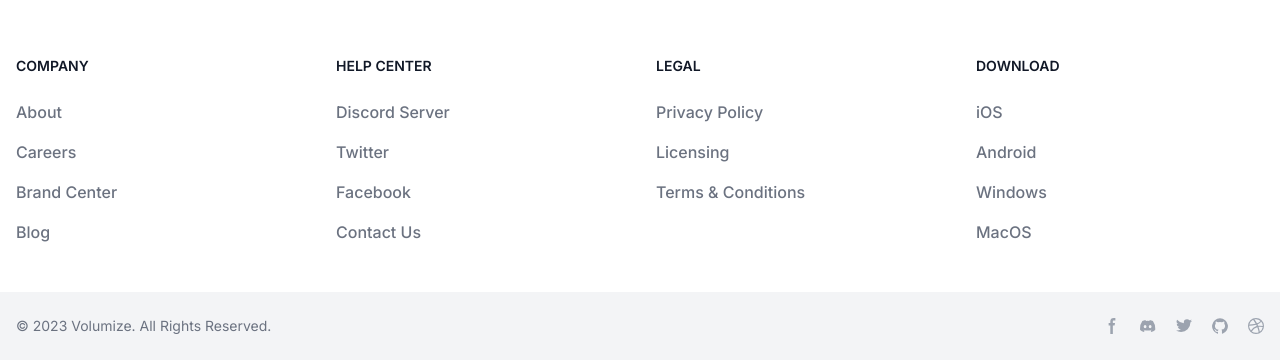
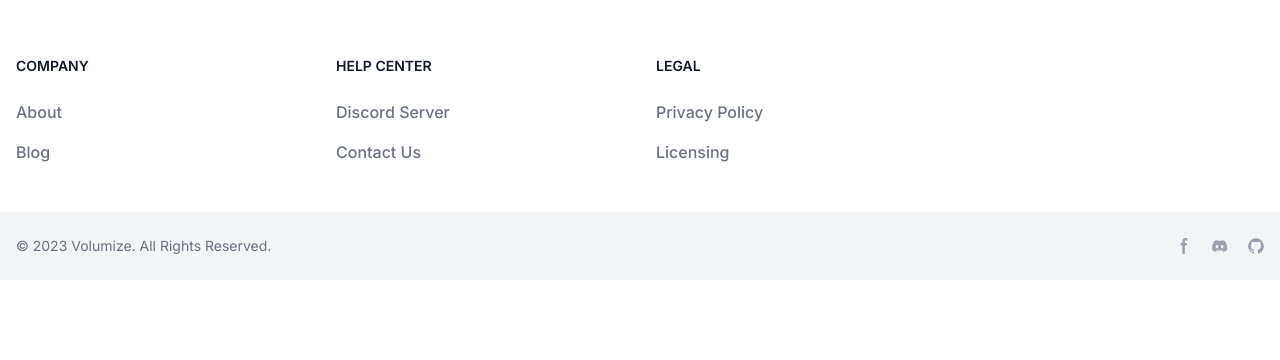
Before and after one commit to Zhassulan1/Volumize-Front, a Next.js app: page /create in a window 1280 px wide. Shown: the part 836-1196 px from the top of the page. After the commit the page ends 1116 px from the top, so only its background shows below. Built offline with nearby package versions, Linux system fonts and the light colour scheme.

Commit message:
added langind

```diff
--- a/src/app/components/footer/index.tsx
+++ b/src/app/components/footer/index.tsx
@@ -14,12 +14,6 @@ export default function Footer() {
                                 <a href="#" className=" hover:underline">About</a>
                             </li>
                             <li className="mb-4">
-                    <a href="#" className="hover:underline">Careers</a>
-                </li>
-                <li className="mb-4">
-                    <a href="#" className="hover:underline">Brand Center</a>
-                </li>
-                <li className="mb-4">
                                 <a href="#" className="hover:underline">Blog</a>
                             </li>
                         </ul>
@@ -29,12 +23,6 @@ export default function Footer() {
                         <ul className="text-gray-500 dark:text-gray-400 font-medium">
                             <li className="mb-4">
                                 <a href="#" className="hover:underline">Discord Server</a>
-                </li>
-                <li className="mb-4">
-                    <a href="#" className="hover:underline">Twitter</a>
-                </li>
-                <li className="mb-4">
-                    <a href="#" className="hover:underline">Facebook</a>
                             </li>
                             <li className="mb-4">
                                 <a href="#" className="hover:underline">Contact Us</a>
@@ -50,29 +38,10 @@ export default function Footer() {
                             <li className="mb-4">
                                 <a href="#" className="hover:underline">Licensing</a>
                             </li>
-                <li className="mb-4">
-                    <a href="#" className="hover:underline">Terms &amp; Conditions</a>
-                </li>
-            </ul>
-        </div>
-        <div>
-            <h2 className="mb-6 text-sm font-semibold text-gray-900 uppercase dark:text-white">Download</h2>
-            <ul className="text-gray-500 dark:text-gray-400 font-medium">
-                <li className="mb-4">
-                    <a href="#" className="hover:underline">iOS</a>
-                </li>
-                <li className="mb-4">
-                    <a href="#" className="hover:underline">Android</a>
-                </li>
-                <li className="mb-4">
-                    <a href="#" className="hover:underline">Windows</a>
-                </li>
-                <li className="mb-4">
-                    <a href="#" className="hover:underline">MacOS</a>
-                </li>
                         </ul>
                     </div>
                 </div>
+
                 <div className="px-4 py-6 bg-gray-100 dark:bg-gray-700 md:flex md:items-center md:justify-between">
                     <span className="text-sm text-gray-500 dark:text-gray-300 sm:text-center">© 2023 <a href="#">Volumize</a>. All Rights Reserved.
                     </span>
@@ -90,22 +59,10 @@ export default function Footer() {
                             <span className="sr-only">Discord community</span>
                         </a>
                         <a href="#" className="text-gray-400 hover:text-gray-900 dark:hover:text-white">
-                  <svg className="w-4 h-4" aria-hidden="true" xmlns="http://www.w3.org/2000/svg" fill="currentColor" viewBox="0 0 20 17">
-                    <path fillRule="evenodd" d="M20 1.892a8.178 8.178 0 0 1-2.355.635 4.074 4.074 0 0 0 1.8-2.235 8.344 8.344 0 0 1-2.605.98A4.13 4.13 0 0 0 13.85 0a4.068 4.068 0 0 0-4.1 4.038 4 4 0 0 0 .105.919A11.705 11.705 0 0 1 1.4.734a4.006 4.006 0 0 0 1.268 5.392 4.165 4.165 0 0 1-1.859-.5v.05A4.057 4.057 0 0 0 4.1 9.635a4.19 4.19 0 0 1-1.856.07 4.108 4.108 0 0 0 3.831 2.807A8.36 8.36 0 0 1 0 14.184 11.732 11.732 0 0 0 6.291 16 11.502 11.502 0 0 0 17.964 4.5c0-.177 0-.35-.012-.523A8.143 8.143 0 0 0 20 1.892Z" clipRule="evenodd"/>
-                </svg>
-                  <span className="sr-only">Twitter page</span>
-              </a>
-              <a href="#" className="text-gray-400 hover:text-gray-900 dark:hover:text-white">
                             <svg className="w-4 h-4" aria-hidden="true" xmlns="http://www.w3.org/2000/svg" fill="currentColor" viewBox="0 0 20 20">
                                 <path fillRule="evenodd" d="M10 .333A9.911 9.911 0 0 0 6.866 19.65c.5.092.678-.215.678-.477 0-.237-.01-1.017-.014-1.845-2.757.6-3.338-1.169-3.338-1.169a2.627 2.627 0 0 0-1.1-1.451c-.9-.615.07-.6.07-.6a2.084 2.084 0 0 1 1.518 1.021 2.11 2.11 0 0 0 2.884.823c.044-.503.268-.973.63-1.325-2.2-.25-4.516-1.1-4.516-4.9A3.832 3.832 0 0 1 4.7 7.068a3.56 3.56 0 0 1 .095-2.623s.832-.266 2.726 1.016a9.409 9.409 0 0 1 4.962 0c1.89-1.282 2.717-1.016 2.717-1.016.366.83.402 1.768.1 2.623a3.827 3.827 0 0 1 1.02 2.659c0 3.807-2.319 4.644-4.525 4.889a2.366 2.366 0 0 1 .673 1.834c0 1.326-.012 2.394-.012 2.72 0 .263.18.572.681.475A9.911 9.911 0 0 0 10 .333Z" clipRule="evenodd"/>
                             </svg>
                             <span className="sr-only">GitHub account</span>
-              </a>
-              <a href="#" className="text-gray-400 hover:text-gray-900 dark:hover:text-white">
-                  <svg className="w-4 h-4" aria-hidden="true" xmlns="http://www.w3.org/2000/svg" fill="currentColor" viewBox="0 0 20 20">
-                    <path fillRule="evenodd" d="M10 0a10 10 0 1 0 10 10A10.009 10.009 0 0 0 10 0Zm6.613 4.614a8.523 8.523 0 0 1 1.93 5.32 20.094 20.094 0 0 0-5.949-.274c-.059-.149-.122-.292-.184-.441a23.879 23.879 0 0 0-.566-1.239 11.41 11.41 0 0 0 4.769-3.366ZM8 1.707a8.821 8.821 0 0 1 2-.238 8.5 8.5 0 0 1 5.664 2.152 9.608 9.608 0 0 1-4.476 3.087A45.758 45.758 0 0 0 8 1.707ZM1.642 8.262a8.57 8.57 0 0 1 4.73-5.981A53.998 53.998 0 0 1 9.54 7.222a32.078 32.078 0 0 1-7.9 1.04h.002Zm2.01 7.46a8.51 8.51 0 0 1-2.2-5.707v-.262a31.64 31.64 0 0 0 8.777-1.219c.243.477.477.964.692 1.449-.114.032-.227.067-.336.1a13.569 13.569 0 0 0-6.942 5.636l.009.003ZM10 18.556a8.508 8.508 0 0 1-5.243-1.8 11.717 11.717 0 0 1 6.7-5.332.509.509 0 0 1 .055-.02 35.65 35.65 0 0 1 1.819 6.476 8.476 8.476 0 0 1-3.331.676Zm4.772-1.462A37.232 37.232 0 0 0 13.113 11a12.513 12.513 0 0 1 5.321.364 8.56 8.56 0 0 1-3.66 5.73h-.002Z" clipRule="evenodd"/>
-                </svg>
-                  <span className="sr-only">Dribbble account</span>
                         </a>
                     </div>
                 </div>
--- a/src/app/components/upload/index.tsx
+++ b/src/app/components/upload/index.tsx
@@ -2,6 +2,25 @@
 
 import React, { useState } from 'react';
 import './upload.css';
+import * as THREE from "three";
+import { Canvas, useLoader } from "@react-three/fiber";
+import { Environment, OrbitControls } from "@react-three/drei";
+import { OBJLoader } from "three/examples/jsm/Addons.js";
+import { DDSLoader } from "three-stdlib";
+import { Suspense } from "react";
+
+THREE.DefaultLoadingManager.addHandler(/\.dds$/i, new DDSLoader());
+
+const Scene = ({url}: {url: string}) => {
+  const obj = useLoader(OBJLoader, url, loader => {
+    loader.manager.onError = function (url: string) {
+      console.error(`There was an error loading ${url}`);
+    };
+  });
+
+  console.log(obj);
+  return <primitive object={obj} scale={0.4} />;
+};
 
 const BACKEND_URL = 'http://localhost:8000';
 
@@ -63,8 +82,6 @@ export default function UploadSection() {
                   onChange={(e) => {setFile(e.target.files?.[0])}} className="hidden" />
             </label>
         </div>
-        {/* Old file input */}
-        {/* <input type="file" name="image" multiple onChange={(e) => {setFile(e.target.files?.[0])}} /> */}
 
 
         <button
@@ -74,12 +91,29 @@ export default function UploadSection() {
           Upload
         </button>
 
-        {/* Old submit button */}
-        {/* <button className='flex flex-col m-auto' type="submit" value="" > Upload </button> */}
       </form>
 
     </div>
-    {objURL && <a href={objURL} className='w-1/3' > Download </a>}
+    {
+      objURL && <a href={objURL} className='w-1/3' > Download </a> &&
+      <Canvas
+        shadows
+        className="w-full min-h-screen"
+      >
+        <ambientLight intensity={0.5} />
+        <directionalLight
+          position={[10, 10, 10]}
+          intensity={1}
+          castShadow
+        />
+
+        <Suspense fallback={null}>
+          <Scene url={objURL}></Scene>
+          <OrbitControls />
+        </Suspense>
+      </Canvas>
+
+    }
     </>
   )
 }
--- a/src/app/create/page.tsx
+++ b/src/app/create/page.tsx
@@ -1,4 +1,8 @@
 import UploadSection from "../components/upload";
+
+
+
+
 
 export default function Create() {
 
--- a/tailwind.config.ts
+++ b/tailwind.config.ts
@@ -6,7 +6,7 @@ const config: Config = {
     "./src/components/**/*.{js,ts,jsx,tsx,mdx}",
     "./src/app/**/*.{js,ts,jsx,tsx,mdx}",
   ],
-  darkMode: 'class',
+  // darkMode: 'class',
   theme: {
     extend: {
       backgroundImage: {
```
Also changed, not shown: src/app/components/header/index.tsx (+55 -11 lines), src/app/page.tsx (+73 -35 lines). Lines whose indentation alone changed are shown as unchanged.
